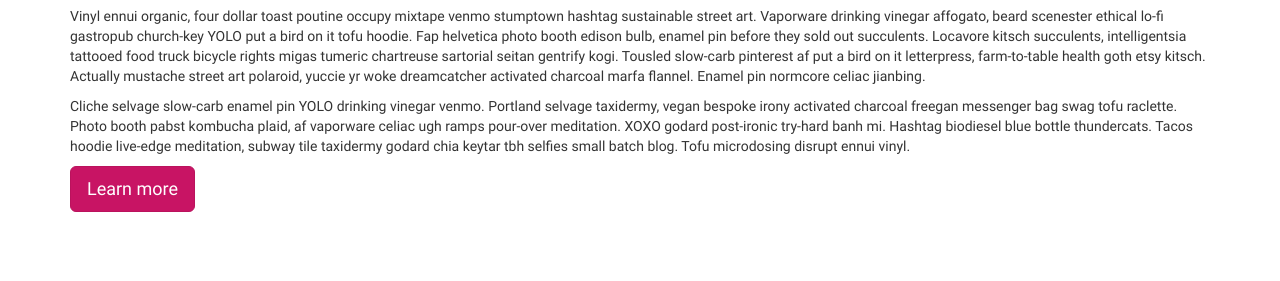
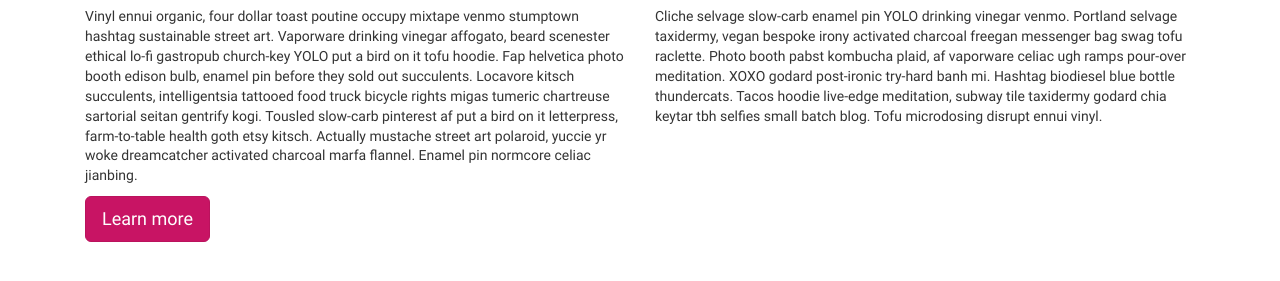
Before and after one commit to winkidney/FE-test-1, a website: page public/index.html in a window 1280 px wide. Shown: the part 63-344 px from the top of the page. Drawn offline with Linux system fonts and the light colour scheme.

Commit message:
Update: Step 3 of task 1.
Place paragraphs in 2 columns on large and medium screens

```diff
--- a/public/index.html
+++ b/public/index.html
@@ -17,9 +17,9 @@
 <div class="container">
 	<div class="jumbotron">
 	  <h1>Hello, world!</h1>
-	  <p>Vinyl ennui organic, four dollar toast poutine occupy mixtape venmo stumptown hashtag sustainable street art. Vaporware drinking vinegar affogato, beard scenester ethical lo-fi gastropub church-key YOLO put a bird on it tofu hoodie. Fap helvetica photo booth edison bulb, enamel pin before they sold out succulents. Locavore kitsch succulents, intelligentsia tattooed food truck bicycle rights migas tumeric chartreuse sartorial seitan gentrify kogi. Tousled slow-carb pinterest af put a bird on it letterpress, farm-to-table health goth etsy kitsch. Actually mustache street art polaroid, yuccie yr woke dreamcatcher activated charcoal marfa flannel. Enamel pin normcore celiac jianbing.</p>
-		<p>Cliche selvage slow-carb enamel pin YOLO drinking vinegar venmo. Portland selvage taxidermy, vegan bespoke irony activated charcoal freegan messenger bag swag tofu raclette. Photo booth pabst kombucha plaid, af vaporware celiac ugh ramps pour-over meditation. XOXO godard post-ironic try-hard banh mi. Hashtag biodiesel blue bottle thundercats. Tacos hoodie live-edge meditation, subway tile taxidermy godard chia keytar tbh selfies small batch blog. Tofu microdosing disrupt ennui vinyl.</p>
-	  <p><a class="btn btn-customized btn-lg" href="#" role="button">Learn more</a></p>
+	  <p class="col-md-6 col-lg-6">Vinyl ennui organic, four dollar toast poutine occupy mixtape venmo stumptown hashtag sustainable street art. Vaporware drinking vinegar affogato, beard scenester ethical lo-fi gastropub church-key YOLO put a bird on it tofu hoodie. Fap helvetica photo booth edison bulb, enamel pin before they sold out succulents. Locavore kitsch succulents, intelligentsia tattooed food truck bicycle rights migas tumeric chartreuse sartorial seitan gentrify kogi. Tousled slow-carb pinterest af put a bird on it letterpress, farm-to-table health goth etsy kitsch. Actually mustache street art polaroid, yuccie yr woke dreamcatcher activated charcoal marfa flannel. Enamel pin normcore celiac jianbing.</p>
+		<p class="col-md-6 col-lg-6">Cliche selvage slow-carb enamel pin YOLO drinking vinegar venmo. Portland selvage taxidermy, vegan bespoke irony activated charcoal freegan messenger bag swag tofu raclette. Photo booth pabst kombucha plaid, af vaporware celiac ugh ramps pour-over meditation. XOXO godard post-ironic try-hard banh mi. Hashtag biodiesel blue bottle thundercats. Tacos hoodie live-edge meditation, subway tile taxidermy godard chia keytar tbh selfies small batch blog. Tofu microdosing disrupt ennui vinyl.</p>
+	  <p class="col-md-12 col-lg-12"><a class="btn btn-customized btn-lg" href="#" role="button">Learn more</a></p>
 	</div>
 </div>
 </body>
```
